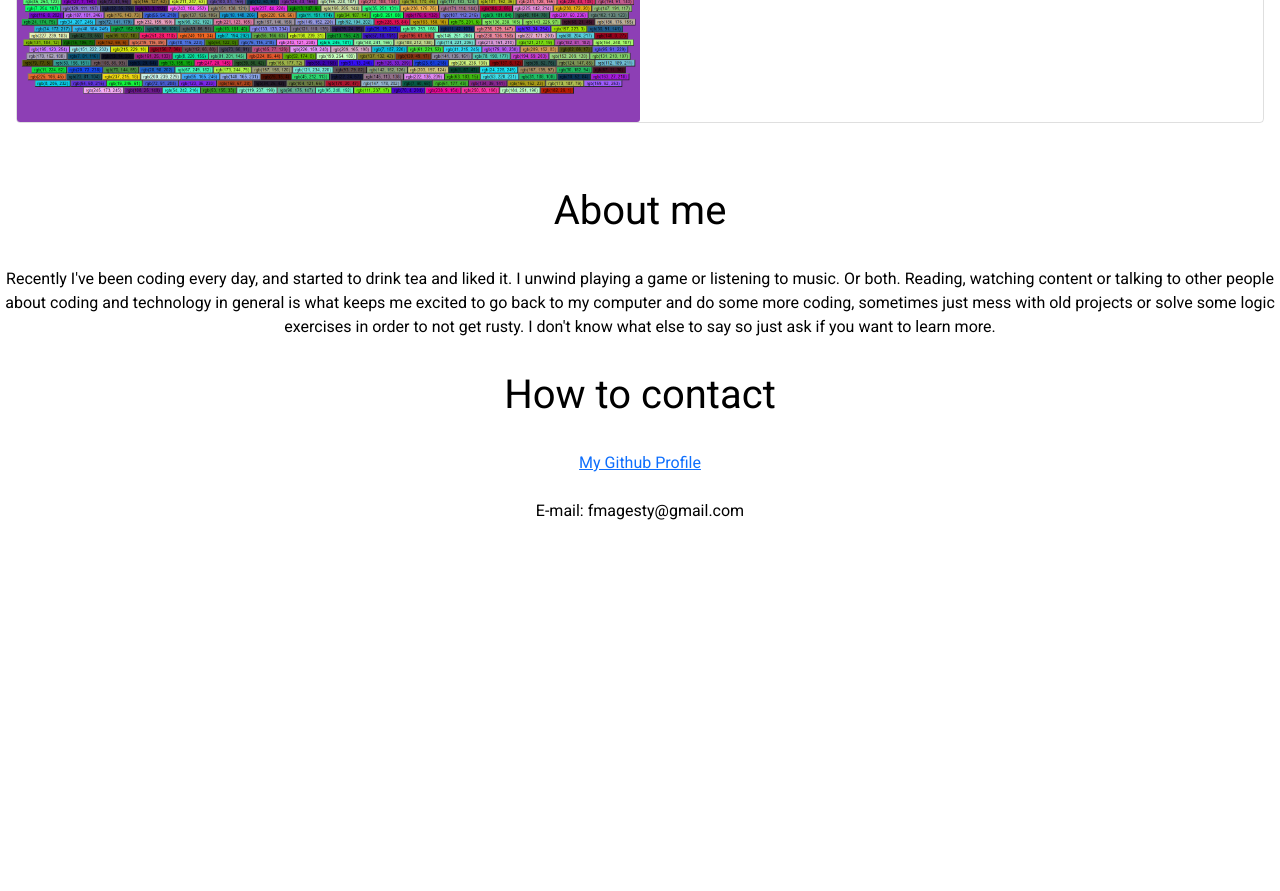
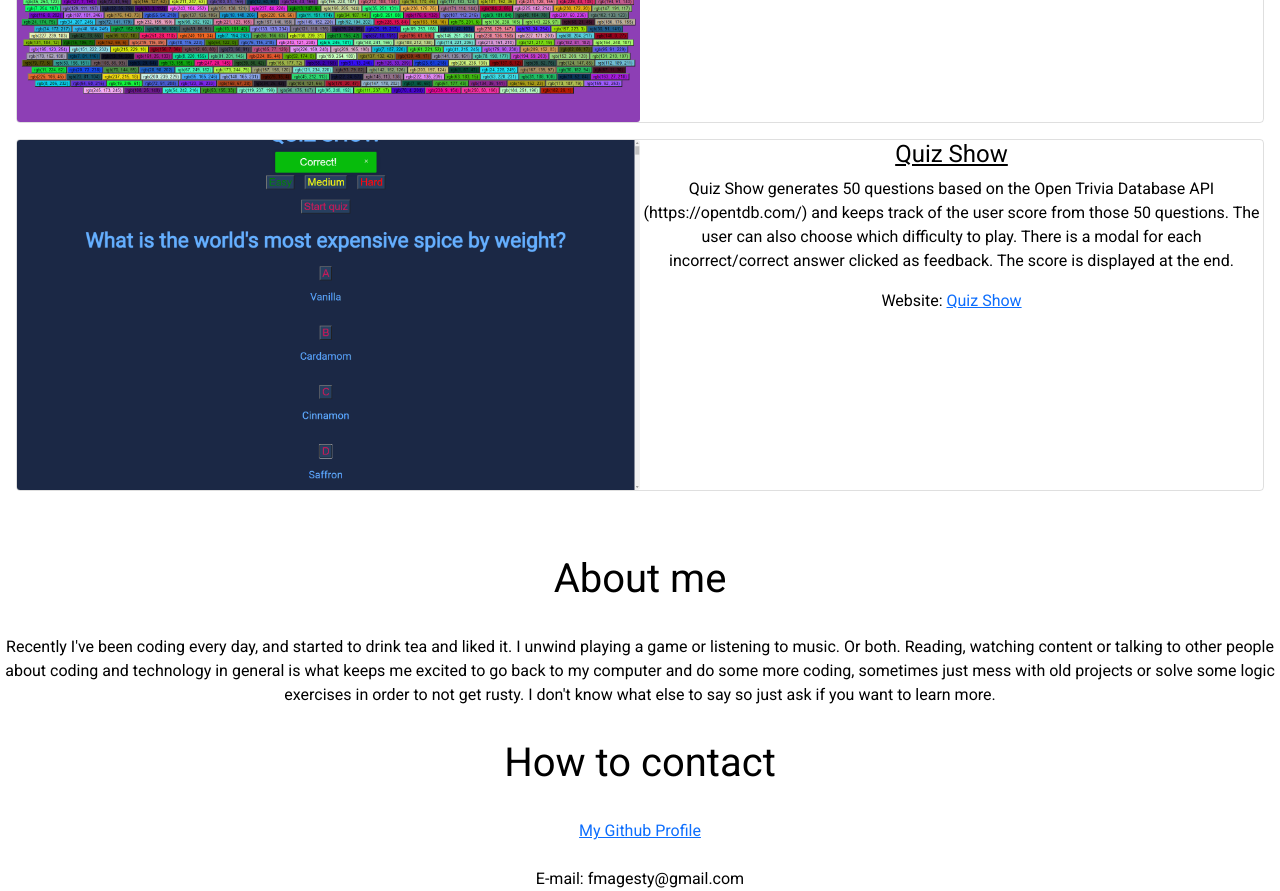
Before and after one commit to melipefelgaco/melipefelgaco, a React (Create React App) app: page / in a window 1280 px wide. Shown: the part 2260-3151 px from the top of the page. Before the commit the page ends 2783 px from the top, so only its background shows below. Built offline with nearby package versions, Linux system fonts and the light colour scheme.

Commit message:
added quiz show

```diff
--- a/src/data.js
+++ b/src/data.js
@@ -4,6 +4,7 @@ import tarkovImg from "./Assets/tarkovBallistics.png";
 import simInt from "./Assets/simInt.png";
 import buttonAesthetics from "./Assets/buttonAesthetics.png";
 import bookFinder from "./Assets/bookFinder.png";
+import quizShow from "./Assets/quizShow.png";
 
 const data = [
   {
@@ -42,6 +43,12 @@ const data = [
     text: "This page is just a very simple project to generate random colored buttons. The user types a value between the numbers 1 to 1000 and it automatically generates that number of buttons, each one using random RGB colors. Clicking a button will change the screen background but that's all.",
     website: "https://fmagesty.github.io/button-aesthetics/",
   },
+  {
+    img: quizShow,
+    title: "Quiz Show",
+    text: "Quiz Show generates 50 questions based on the Open Trivia Database API (https://opentdb.com/) and keeps track of the user score from those 50 questions. The user can also choose which difficulty to play. There is a modal for each incorrect/correct answer clicked as feedback. The score is displayed at the end.",
+    website: "https://fmagesty.github.io/quiz-show/",
+  },
 ];
 
 export default data;
```
Also changed, not shown: src/Assets/quizShow.png (added).
